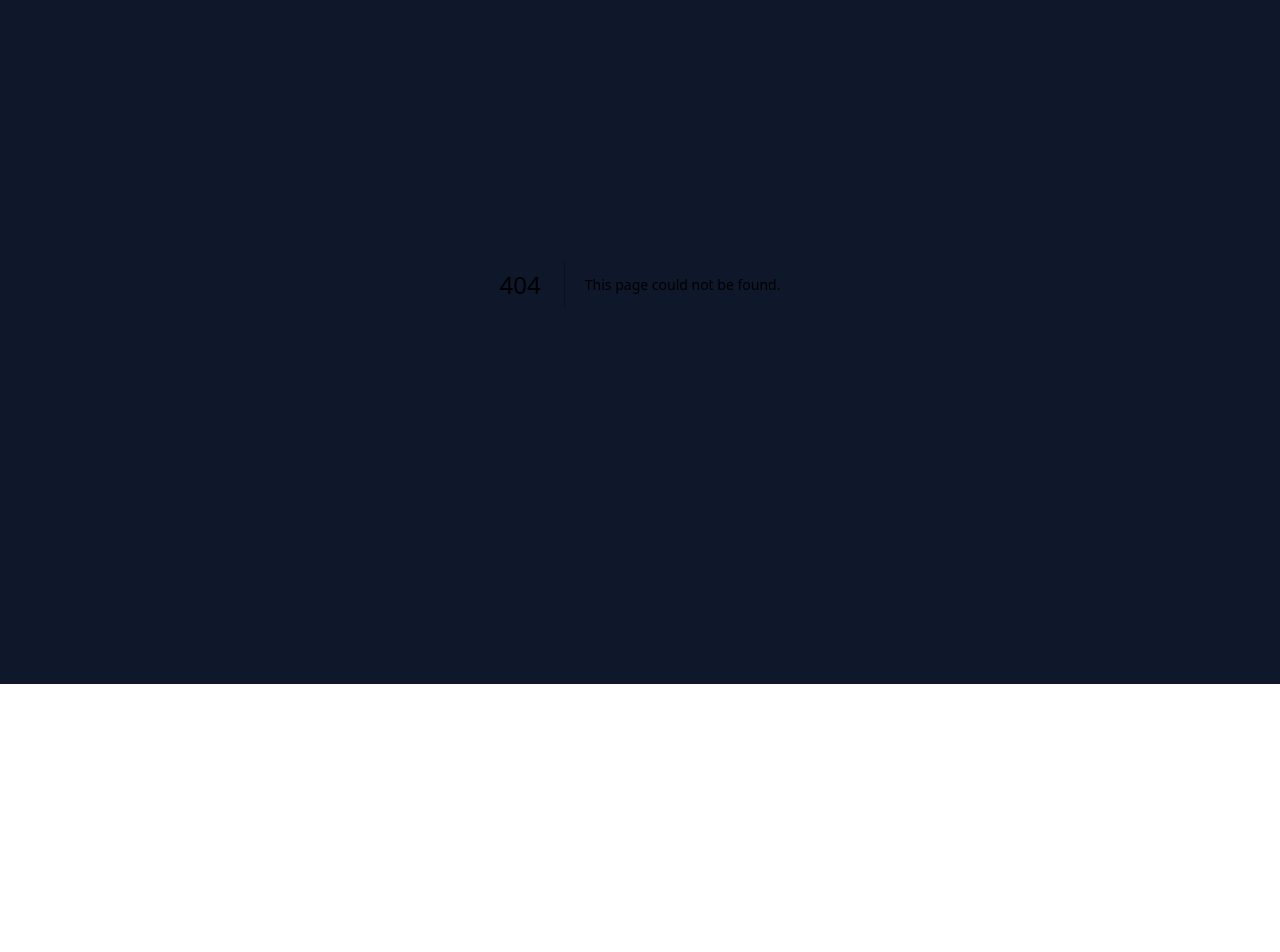
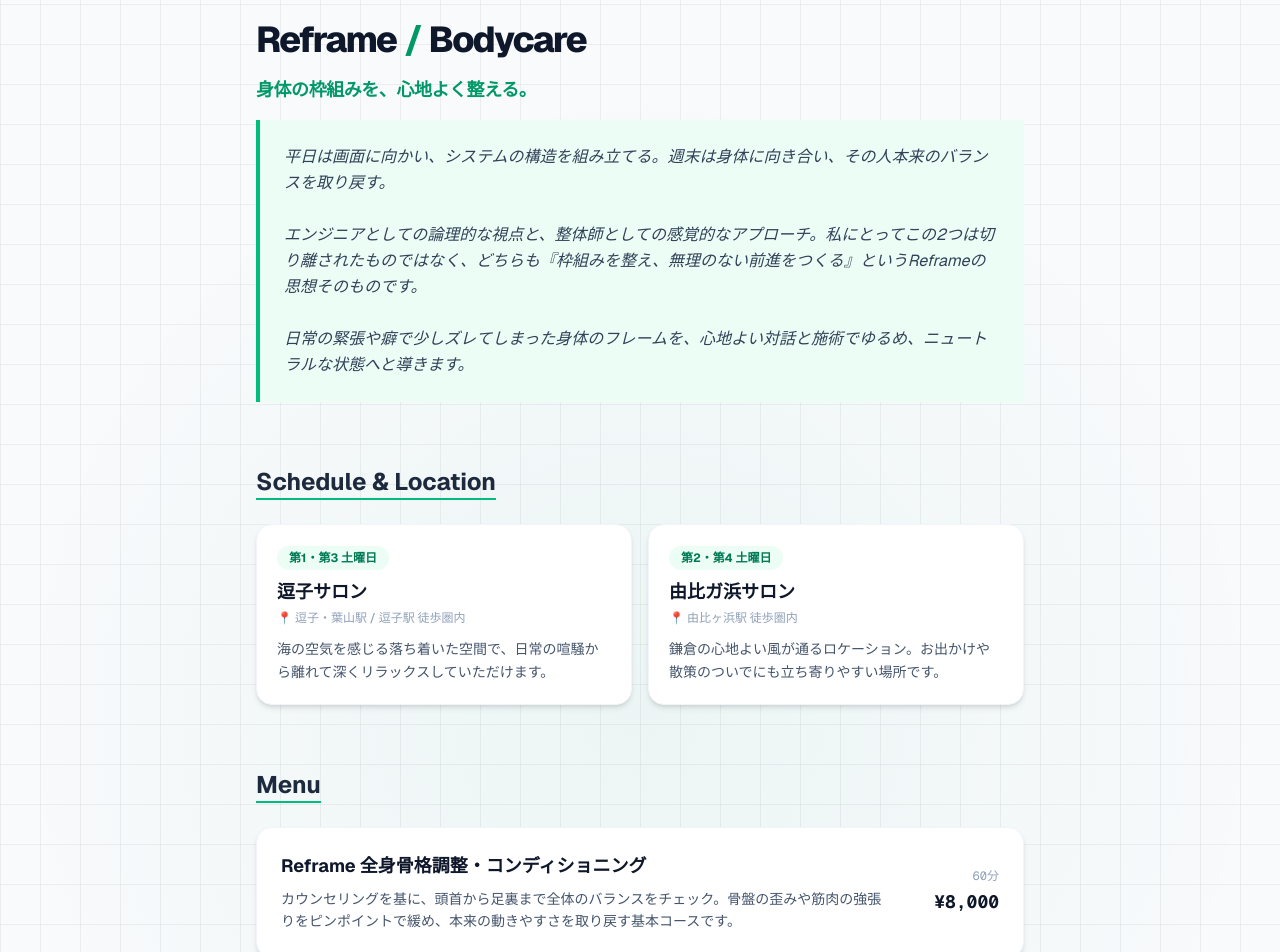
Before and after one commit to kn222-lab/my-digital-card, a Next.js app: page /bodycare in a window 1280 px wide. Before the commit this address had no page. Shown: the part 180-1132 px from the top of the page. Before the commit the page ends 864 px from the top, so only its background shows below. Built offline with nearby package versions, Linux system fonts and the light colour scheme.

Commit message:
整体ページ追加

```diff
--- /dev/null
+++ b/src/app/bodycare/page.tsx
@@ -0,0 +1,134 @@
+// src/app/bodycare/page.tsx
+"use client";
+import { useEffect } from "react";
+import { motion, Variants, useMotionValue, useTransform } from "framer-motion";
+import { SALON_INFO } from "../../constants/bodycare";
+
+export default function BodycarePage() {
+  const mouseX = useMotionValue(0);
+  const mouseY = useMotionValue(0);
+
+  useEffect(() => {
+    const handleMouseMove = (e: MouseEvent) => {
+      mouseX.set(e.clientX / window.innerWidth - 0.5);
+      mouseY.set(e.clientY / window.innerHeight - 0.5);
+    };
+    window.addEventListener("mousemove", handleMouseMove);
+    return () => window.removeEventListener("mousemove", handleMouseMove);
+  }, [mouseX, mouseY]);
+
+  // 整体ページはおだやかなグリーン（emerald）のスポットライトにリアレンジ
+  const gradientX = useTransform(mouseX, [-0.5, 0.5], ["30%", "70%"]);
+  const gradientY = useTransform(mouseY, [-0.5, 0.5], ["30%", "70%"]);
+
+  const containerVariants: Variants = {
+    hidden: { opacity: 0 },
+    visible: {
+      opacity: 1,
+      transition: { staggerChildren: 0.15, delayChildren: 0.2 }
+    }
+  };
+
+  const itemVariants: Variants = {
+    hidden: { opacity: 0, y: 20 },
+    visible: {
+      opacity: 1,
+      y: 0,
+      transition: { duration: 0.6, ease: "easeOut" }
+    }
+  };
+
+  return (
+    <motion.main
+      initial="hidden"
+      animate="visible"
+      variants={containerVariants}
+      className="min-h-screen bg-slate-50 p-6 md:p-24 font-sans bg-grid relative overflow-hidden"
+    >
+      {/* 整体らしい癒やしとクリーンさを表現するエメラルドグリーンの光 */}
+      <motion.div
+        className="absolute inset-0 pointer-events-none opacity-40 z-0"
+        style={{
+          background: useTransform(
+            [gradientX, gradientY],
+            ([x, y]) => `radial-gradient(circle at ${x} ${y}, rgba(5, 150, 105, 0.12) 0%, rgba(5, 150, 105, 0) 60%)`
+          ),
+        }}
+      />
+
+      <div className="max-w-3xl mx-auto space-y-10 md:space-y-16 relative z-10 pt-10">
+
+        {/* ヘッダーセクション */}
+        <motion.section variants={itemVariants} className="space-y-4">
+          <h1 className="text-3xl md:text-4xl font-extrabold text-slate-900 tracking-tighter">
+            Reframe <span className="text-emerald-600 font-mono">/</span> Bodycare
+          </h1>
+          <p className="text-lg text-emerald-600 font-semibold tracking-tight">
+            {SALON_INFO.subtitle}
+          </p>
+          <div className="bg-emerald-50 border-l-4 border-emerald-500 p-4 md:p-6 mt-4">
+            <p className="text-slate-700 leading-relaxed whitespace-pre-wrap italic text-sm md:text-base">
+              {SALON_INFO.message}
+            </p>
+          </div>
+        </motion.section>
+
+        {/* スケジュール & アクセス */}
+        <motion.section variants={itemVariants} className="space-y-6">
+          <h2 className="text-xl md:text-2xl font-bold text-slate-800 border-b-2 border-emerald-500 w-fit">Schedule & Location</h2>
+          <div className="grid md:grid-cols-2 gap-4">
+            {SALON_INFO.schedule.map((loc, i) => (
+              <div key={i} className="p-5 bg-white rounded-2xl shadow-md border border-slate-100">
+                <span className="inline-block text-xs font-bold text-emerald-700 bg-emerald-50 px-3 py-1 rounded-full mb-2">
+                  {loc.weeks}
+                </span>
+                <h3 className="text-lg font-bold text-slate-900 mb-1">{loc.place}</h3>
+                <p className="text-xs text-slate-400 mb-3 font-medium">📍 {loc.station}</p>
+                <p className="text-sm text-slate-600 leading-relaxed">{loc.description}</p>
+              </div>
+            ))}
+          </div>
+        </motion.section>
+
+        {/* 施術メニュー */}
+        <motion.section variants={itemVariants} className="space-y-6">
+          <h2 className="text-xl md:text-2xl font-bold text-slate-800 border-b-2 border-emerald-500 w-fit">Menu</h2>
+          <div className="space-y-4">
+            {SALON_INFO.menu.map((item, i) => (
+              <div key={i} className="p-5 md:p-6 bg-white rounded-2xl shadow-md border border-slate-100 flex flex-col md:flex-row justify-between gap-4">
+                <div className="space-y-2 flex-1">
+                  <h3 className="text-base md:text-lg font-bold text-slate-900">{item.name}</h3>
+                  <p className="text-sm text-slate-600 leading-relaxed">{item.detail}</p>
+                </div>
+                <div className="text-left md:text-right min-w-[100px] flex flex-row md:flex-col justify-between md:justify-center items-center md:items-end border-t md:border-t-0 border-slate-100 pt-3 md:pt-0">
+                  <span className="text-xs font-mono text-slate-400 md:mb-1">{item.time}</span>
+                  <span className="text-lg font-bold text-slate-900 font-mono">{item.price}</span>
+                </div>
+              </div>
+            ))}
+          </div>
+        </motion.section>
+
+        {/* ご予約について（Contactへの導線） */}
+        <motion.section
+          variants={itemVariants}
+          className="py-10 px-6 md:py-12 md:px-10 bg-slate-900 text-slate-50 rounded-[2rem] shadow-2xl text-center space-y-4"
+        >
+          <h3 className="text-xl font-bold">施術のご予約・ご相談</h3>
+          <p className="text-sm text-slate-300 max-w-md mx-auto leading-relaxed">
+            現在、週末の施術は完全予約制にて承っております。「まずは身体の状態を相談したい」という方も、以下のフォームよりお気軽にご連絡ください。
+          </p>
+          <div className="pt-2">
+            <a
+              href="/contact"
+              className="inline-block bg-emerald-600 text-white font-bold text-sm px-8 py-3 rounded-full hover:bg-emerald-500 transition-all shadow-md active:scale-95"
+            >
+              お問い合わせフォームへ
+            </a>
+          </div>
+        </motion.section>
+
+      </div>
+    </motion.main>
+  );
+}
--- a/src/components/Navbar.tsx
+++ b/src/components/Navbar.tsx
@@ -5,9 +5,11 @@ import { usePathname } from "next/navigation";
 export default function Navbar() {
   const pathname = usePathname();
 
+  // src/components/Navbar.tsx 内の該当箇所
   const navLinks = [
     { name: "Home", href: "/" },
     { name: "Profile", href: "/profile" },
+    { name: "Bodycare", href: "/bodycare" }, // ← ここを追加！
     { name: "Plan", href: "/plan" },
     { name: "Contact", href: "/contact"},
   ];
--- /dev/null
+++ b/src/constants/bodycare.ts
@@ -0,0 +1,53 @@
+// src/constants/bodycare.ts
+
+export type SalonLocation = {
+  weeks: string;
+  place: string;
+  station: string;
+  description: string;
+};
+
+export type BodycareMenu = {
+  name: string;
+  time: string;
+  price: string;
+  detail: string;
+};
+
+export const SALON_INFO = {
+  title: "Bodycare & Conditioning",
+  subtitle: "身体の枠組みを、心地よく整える。",
+  message: "平日は画面に向かい、システムの構造を組み立てる。週末は身体に向き合い、その人本来のバランスを取り戻す。\n\nエンジニアとしての論理的な視点と、整体師としての感覚的なアプローチ。私にとってこの2つは切り離されたものではなく、どちらも『枠組みを整え、無理のない前進をつくる』というReframeの思想そのものです。\n\n日常の緊張や癖で少しズレてしまった身体のフレームを、心地よい対話と施術でゆるめ、ニュートラルな状態へと導きます。",
+
+  // スケジュールと場所の情報
+  schedule: [
+    {
+      weeks: "第1・第3 土曜日",
+      place: "逗子サロン",
+      station: "逗子・葉山駅 / 逗子駅 徒歩圏内",
+      description: "海の空気を感じる落ち着いた空間で、日常の喧騒から離れて深くリラックスしていただけます。"
+    },
+    {
+      weeks: "第2・第4 土曜日",
+      place: "由比ガ浜サロン",
+      station: "由比ヶ浜駅 徒歩圏内",
+      description: "鎌倉の心地よい風が通るロケーション。お出かけや散策のついでにも立ち寄りやすい場所です。"
+    }
+  ] as SalonLocation[],
+
+  // メニュー例（※料金や時間はご自身のものに調整してください）
+  menu: [
+    {
+      name: "Reframe 全身骨格調整・コンディショニング",
+      time: "60分",
+      price: "¥8,000",
+      detail: "カウンセリングを基に、頭首から足裏まで全体のバランスをチェック。骨盤の歪みや筋肉の強張りをピンポイントで緩め、本来の動きやすさを取り戻す基本コースです。"
+    },
+    {
+      name: "ディープ・リラックス＆疲労回復コース",
+      time: "90分",
+      price: "¥11,000",
+      detail: "特にデスクワークなどによる深刻な眼精疲労、首肩こり、自律神経の乱れを感じている方に。時間をかけて深層の筋肉までじっくりアプローチします。"
+    }
+  ] as BodycareMenu[]
+};
```
